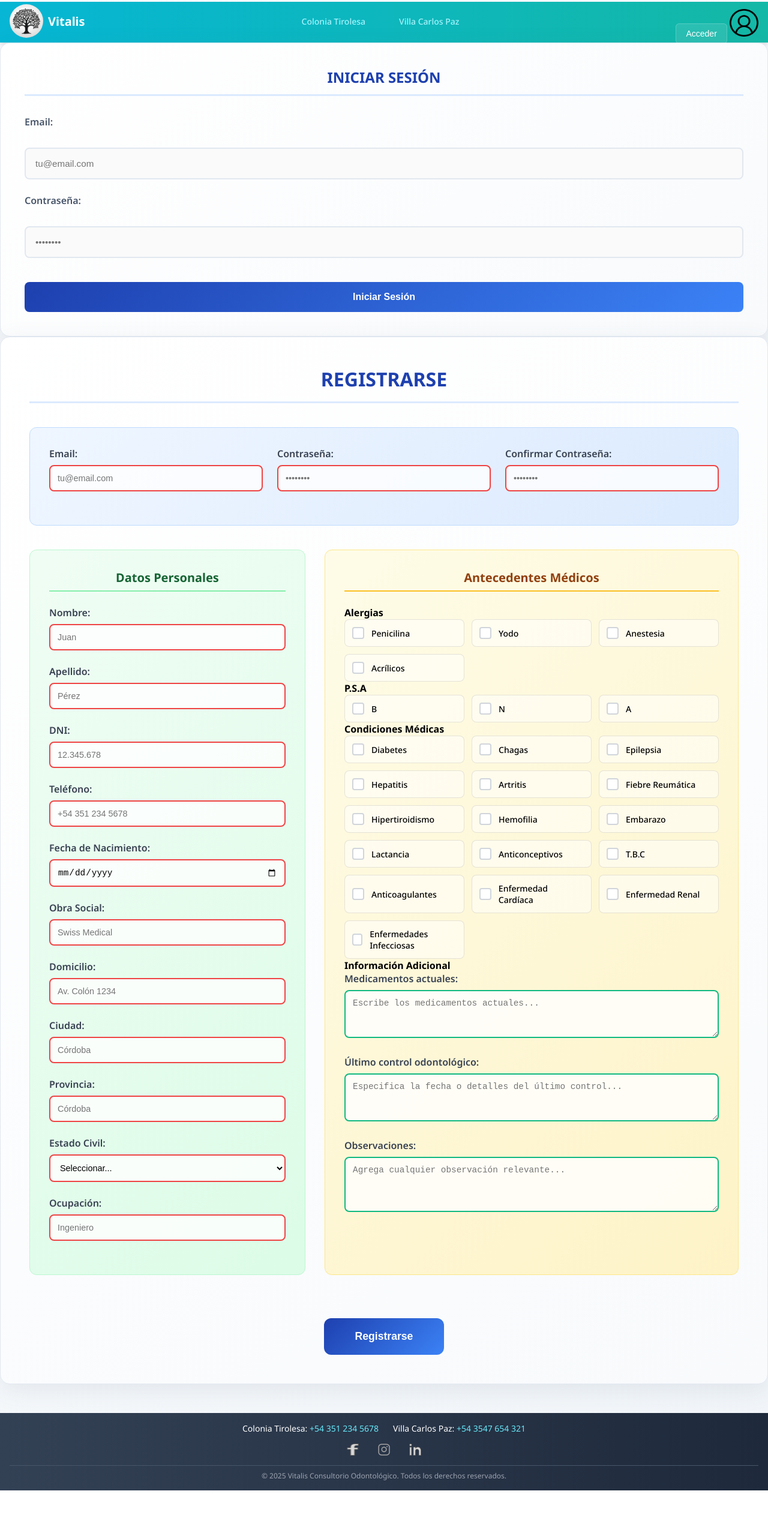
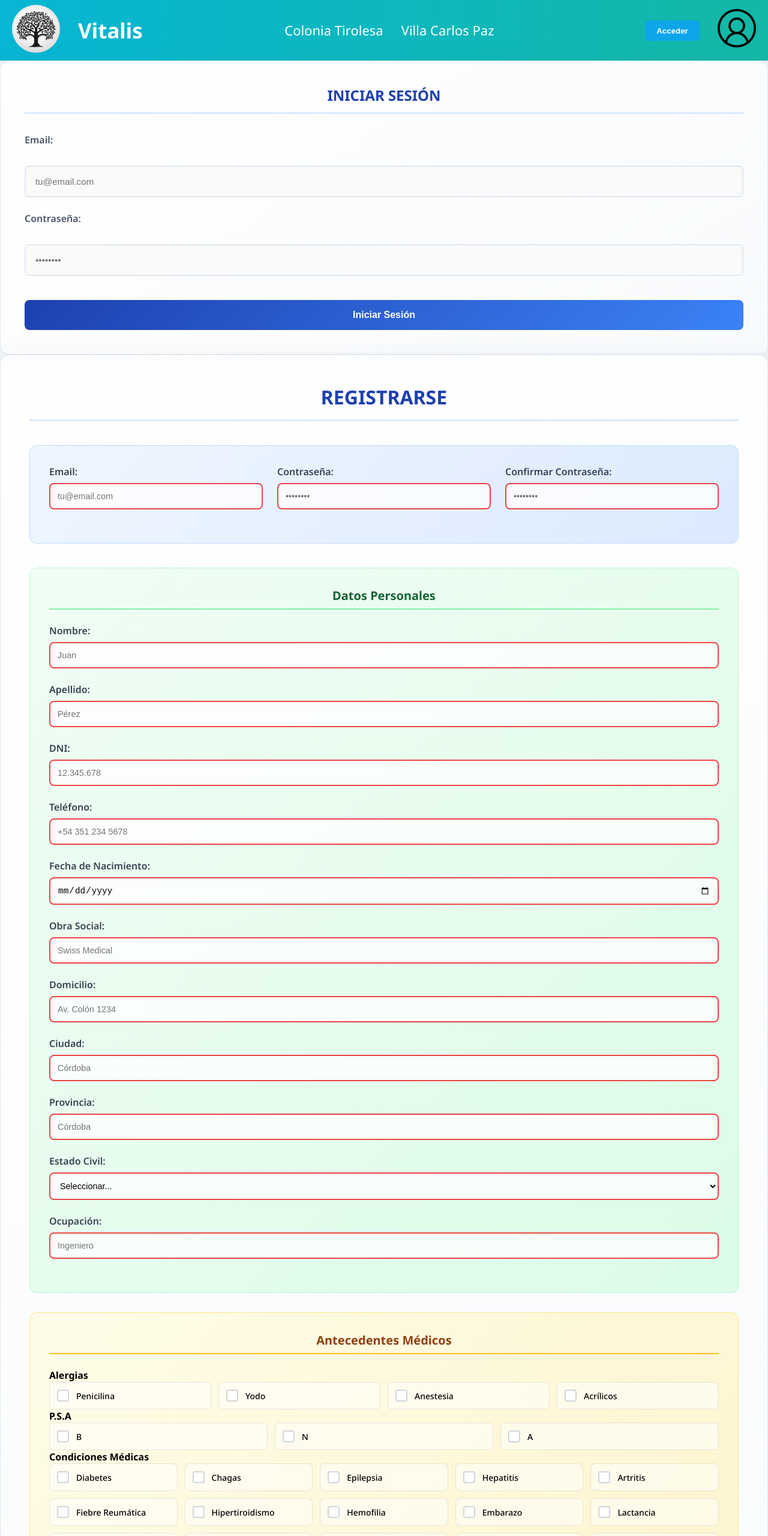
Before and after one commit to ignaciorodriguezbeis/trabajo-final-codehouse, a plain HTML site: page pages/acceso.html in a window 1280 px wide. Shown: the top 2560 px of the page at 60% size. Before the commit the page ends 2484 px from the top, so only its background shows below. Drawn offline with Linux system fonts and the light colour scheme.

Commit message:
modified:   index.html 	modified:   pages/CT.html 	modified:   pages/VCP.html 	modified:   pages/acceso.html 	modified:   pages/perfil.html 	new file:   recursos/WhatsApp Image 2025-06-03 at 4.53.08 PM.jpeg 	new file:   recursos/WhatsApp Image 2025-06-09 at 8.21.16 PM.jpeg 	new file:   recursos/datos 	modified:   styles/styles.css

```diff
--- a/pages/acceso.html
+++ b/pages/acceso.html
@@ -10,30 +10,33 @@
 
 <body>
 
-    <header class="header">
+    <header>
         <div class="header-container">
             <div class="logo-container">
-                <a href="../index.html" class="logo-link">
-                    <img src="/assets/arbol-icono.jpg" alt="Vitalis" class="logo">
-
+                <a href="../index.html">
+                    <img src="/assets/arbol-icono.jpg" alt="Vitalis">
                 </a>
-                <span class="brand-name">Vitalis</span>
+                <a href="../index.html"><span>Vitalis</span></a>
 
             </div>
-            <nav class="nav">
-                <a href="./CT.html" class="nav-link">Colonia Tirolesa</a>
-                <a href="./VCP.html" class="nav-link">Villa Carlos Paz</a>
+            <nav>
+
+                <a href="./CT.html">Colonia Tirolesa</a>
+
+                <a href="./VCP.html">Villa Carlos Paz</a>
+
             </nav>
-            <div class="access-section">
+            <div>
                 <nav>
-                    <a href="#"><button class="access-button">Acceder</button></a>
-                    <a href="./perfil.html"><img src="/assets/usuario (1).png" class="user-icon"></img></a>
+                    <a href="#"><button>Acceder</button></a>
+
+                    <a href="./perfil.html"><img src="/assets/usuario (1).png"></img></a>
                 </nav>
             </div>
         </div>
     </header>
 
-      <main>
+    <main>
         <div class="login-form">
             <h2>INICIAR SESIÓN</h2>
             <form action="#" method="post">
@@ -54,17 +57,20 @@
                 <div class="registration-login">
                     <div class="form-group">
                         <label for="email_registro">Email:</label>
-                        <input type="email" id="email_registro" name="email_registro" required placeholder="tu@email.com">
+                        <input type="email" id="email_registro" name="email_registro" required
+                            placeholder="tu@email.com">
                     </div>
 
                     <div class="form-group">
                         <label for="password_registro">Contraseña:</label>
-                        <input type="password" id="password_registro" name="password_registro" required placeholder="••••••••">
+                        <input type="password" id="password_registro" name="password_registro" required
+                            placeholder="••••••••">
                     </div>
 
                     <div class="form-group">
                         <label for="confirm_password">Confirmar Contraseña:</label>
-                        <input type="password" id="confirm_password" name="confirm_password" required placeholder="••••••••">
+                        <input type="password" id="confirm_password" name="confirm_password" required
+                            placeholder="••••••••">
                     </div>
                 </div>
 
@@ -214,12 +220,14 @@
                                     Artritis
                                 </label>
                                 <label class="checkbox-label">
-                                    <input type="checkbox" id="fiebre_reumatica" name="enfermedades[]" value="fiebre_reumatica">
+                                    <input type="checkbox" id="fiebre_reumatica" name="enfermedades[]"
+                                        value="fiebre_reumatica">
                                     <span class="checkmark"></span>
                                     Fiebre Reumática
                                 </label>
                                 <label class="checkbox-label">
-                                    <input type="checkbox" id="hipertiroidismo" name="enfermedades[]" value="hipertiroidismo">
+                                    <input type="checkbox" id="hipertiroidismo" name="enfermedades[]"
+                                        value="hipertiroidismo">
                                     <span class="checkmark"></span>
                                     Hipertiroidismo
                                 </label>
@@ -249,22 +257,26 @@
                                     T.B.C
                                 </label>
                                 <label class="checkbox-label">
-                                    <input type="checkbox" id="anticoagulantes" name="enfermedades[]" value="anticoagulantes">
+                                    <input type="checkbox" id="anticoagulantes" name="enfermedades[]"
+                                        value="anticoagulantes">
                                     <span class="checkmark"></span>
                                     Anticoagulantes
                                 </label>
                                 <label class="checkbox-label">
-                                    <input type="checkbox" id="enfermedad_cardiaca" name="enfermedades[]" value="enfermedad_cardiaca">
+                                    <input type="checkbox" id="enfermedad_cardiaca" name="enfermedades[]"
+                                        value="enfermedad_cardiaca">
                                     <span class="checkmark"></span>
                                     Enfermedad Cardíaca
                                 </label>
                                 <label class="checkbox-label">
-                                    <input type="checkbox" id="enfermedad_renal" name="enfermedades[]" value="enfermedad_renal">
+                                    <input type="checkbox" id="enfermedad_renal" name="enfermedades[]"
+                                        value="enfermedad_renal">
                                     <span class="checkmark"></span>
                                     Enfermedad Renal
                                 </label>
                                 <label class="checkbox-label">
-                                    <input type="checkbox" id="enfermedad_infecciosas" name="enfermedades[]" value="enfermedad_infecciosas">
+                                    <input type="checkbox" id="enfermedad_infecciosas" name="enfermedades[]"
+                                        value="enfermedad_infecciosas">
                                     <span class="checkmark"></span>
                                     Enfermedades Infecciosas
                                 </label>
@@ -276,17 +288,20 @@
 
                             <div class="form-group">
                                 <label for="medicamentos">Medicamentos actuales:</label>
-                                <textarea id="medicamentos" name="medicamentos" rows="3" placeholder="Escribe los medicamentos actuales..."></textarea>
+                                <textarea id="medicamentos" name="medicamentos" rows="3"
+                                    placeholder="Escribe los medicamentos actuales..."></textarea>
                             </div>
 
                             <div class="form-group">
                                 <label for="control">Último control odontológico:</label>
-                                <textarea id="control" name="control" rows="3" placeholder="Especifica la fecha o detalles del último control..."></textarea>
+                                <textarea id="control" name="control" rows="3"
+                                    placeholder="Especifica la fecha o detalles del último control..."></textarea>
                             </div>
 
                             <div class="form-group">
                                 <label for="observaciones">Observaciones:</label>
-                                <textarea id="observaciones" name="observaciones" rows="4" placeholder="Agrega cualquier observación relevante..."></textarea>
+                                <textarea id="observaciones" name="observaciones" rows="4"
+                                    placeholder="Agrega cualquier observación relevante..."></textarea>
                             </div>
                         </div>
                     </div>
@@ -298,7 +313,7 @@
     </main>
 
 
-    <footer class="footer">
+    <footer class=" footer">
         <div class="footer-container">
             <div class="footer-content">
                 <!-- Contactos -->
@@ -315,13 +330,13 @@
 
                 <!-- Redes sociales -->
                 <div class="footer-social">
-                    <a href="https://www.facebook.com/" target="_blank" class="social-icon">
+                    <a href="https://www.facebook.com/" target="_blank">
                         <img src="/assets/1485972229-facebooksocialnetworkbrandlogo_78984.png"></img>
                     </a>
-                    <a href="https://www.instagram.com/" target="_blank" class="social-icon">
+                    <a href="https://www.instagram.com/" target="_blank">
                         <img src="/assets/INSTAGRAM_icon-icons.com_65535 (1).png"></img>
                     </a>
-                    <a href="https://ar.linkedin.com/" target="_blank" class="social-icon">
+                    <a href="https://ar.linkedin.com/" target="_blank">
                         <img src="/assets/1485972244-linkedinsocialnetworkbrandlogo_78999.png"></img>
                     </a>
                 </div>
--- a/styles/styles.css
+++ b/styles/styles.css
@@ -1,4 +1,5 @@
 /* Importar fuente */
+
 @import url('https://fonts.googleapis.com/css2?family=Noto+Sans:ital,wght@0,100..900;1,100..900&family=Raleway:ital,wght@0,100..900;1,100..900&family=Roboto:ital,wght@0,100..900;1,100..900&display=swap');
 /* font-family: 'Noto Sans'; */
 
@@ -18,95 +19,51 @@
 
 /* Header */
 
-.header {
+header {
     background: linear-gradient(to right, #06b6d4, #14b8a6);
     box-shadow: 0 4px 6px -1px rgba(0, 0, 0, 0.1);
     border-bottom: 1px solid rgba(255, 255, 255, 0.1);
 }
 
 .header-container {
-
-    margin: 3px auto;
-    padding: 0 1rem;
+    max-width: 100%;
+    margin: 0 auto;
+    padding: 5px 5px;
     display: flex;
     justify-content: space-between;
     align-items: center;
-    height: 4rem;
 }
 
 .logo-container {
     display: flex;
     align-items: center;
+
+}
+.logo-container img {
+    height: 80px;
+    width: 80px;
+    border-radius: 50%;
+    margin-right: 30px;
+    margin-left: 15px;
+}
+.logo-container span{
+    font-size: 35px;
+    font-weight: 700;
+    color: white;
+    text-decoration: none;
 }
 
-.logo {
-    height: 3.5rem;
-    width: 3.5rem;
-    margin-right: 0.5rem;
-    display: flex;
-    border-radius: 50%;
-}
-
-.brand-name {
-    font-size: 1.25rem;
-    font-weight: bold;
-    color: white;
-}
-
-.nav {
-    display: none;
-    gap: 2rem;
-}
-
-@media (min-width: 768px) {
-    .nav {
-        display: flex;
-    }
-}
-
-.nav-link {
-    color: #a5f3fc;
-    text-decoration: none;
-    padding: 0.5rem 0.75rem;
-    border-radius: 0.375rem;
-    font-size: 0.875rem;
-    font-weight: 500;
-    transition: color 0.3s;
-}
-
-.nav-link:hover {
-    color: white;
-}
-
-.access-section {
+.header-container nav {
     display: flex;
     align-items: center;
-    gap: 0.75rem;
+
 }
-
-/* me harte de treatar de centrar el boton. asi que se queda asi hasta la proxima */
-.access-button {
-    background: rgba(255, 255, 255, 0.1);
+.header-container nav a {
     color: white;
-    border: 1px solid rgba(255, 255, 255, 0.2);
-    padding: 0.5rem 1rem;
-    border-radius: 0.375rem;
-    font-size: 0.875rem;
-    font-weight: 500;
-    cursor: pointer;
-    transition: background-color 0.3s;
+    text-decoration: none;
+    padding: 10px 15px;
+    font-size: 22px;
 }
-
-.access-button:hover {
-    background: rgba(255, 255, 255, 0.2);
-}
-
-.user-icon {
-    height: 4rem;
-    width: 3rem;
-    padding: 18px 0 0 0;
-}
-
 
 /* Footer */
 
@@ -135,42 +92,28 @@
     justify-content: center;
     align-items: center;
     gap: 1.5rem;
-    font-size: 0.875rem;
+    font-size: 20px;
 }
 
 .footer-contacts a {
     color: #67e8f9;
     text-decoration: none;
-    transition: color 0.3s;
 }
 
 .footer-contacts a:hover {
-    color: #a5f3fc;
+    color: #0564f1;
 }
 
 .footer-social {
     display: flex;
     justify-content: center;
     align-items: center;
-    gap: 1rem;
+    gap: 70px;
 }
 
-.social-icon {
-    color: #93c5fd;
-    padding: 0.5rem;
-    transition: color 0.3s;
-    text-decoration: none;
-    display: flex;
-    align-items: center;
-}
-
-.social-icon:hover {
-    color: #bfdbfe;
-}
-
-.social-icon img {
-    height: 1.25rem;
-    width: 1.25rem;
+.footer-social img {
+    height: 25px;
+    width: 25px;
 }
 
 .footer-copyright {
@@ -287,7 +230,7 @@
     border-radius: 0.375rem;
     font-weight: 500;
     cursor: pointer;
-    transition: background 0.3s;
+    transition: background-color 0.3s;
     margin-top: 1.5rem;
 }
 
@@ -301,11 +244,6 @@
     gap: 1.5rem;
 }
 
-@media (min-width: 768px) {
-    .medical-grid {
-        grid-template-columns: repeat(3, 1fr);
-    }
-}
 
 .medical-section h3 {
     font-size: 1.125rem;
@@ -429,35 +367,6 @@
     background: linear-gradient(to right, #4ade80, #10b981);
 }
 
-@media (max-width: 768px) {
-    .footer-contacts {
-        flex-direction: column;
-        gap: 0.5rem;
-    }
-
-    .medical-grid {
-        grid-template-columns: 1fr;
-    }
-
-    .grid {
-        grid-template-columns: 1fr;
-    }
-
-    .auth-section {
-        gap: 0.5rem;
-    }
-
-    .access-button {
-        padding: 0.375rem 0.75rem;
-        font-size: 0.75rem;
-    }
-}
-
-@media (min-width: 1024px) {
-    .grid {
-        grid-template-columns: 1fr 2fr;
-    }
-}
 
 /* ACCESO */
 
@@ -568,11 +477,6 @@
     gap: 2rem;
 }
 
-@media (min-width: 1024px) {
-    .form-sections-container {
-        grid-template-columns: 1fr 1.5fr;
-    }
-}
 
 .personal-data {
     background: linear-gradient(135deg, #f0fdf4 0%, #dcfce7 100%);
@@ -734,34 +638,6 @@
     box-shadow: 0 12px 35px rgba(30, 64, 175, 0.4);
 }
 
-@media (max-width: 768px) {
-    main {
-        grid-template-columns: 1fr;
-        padding: 1rem;
-    }
-
-    .login-form,
-    .register-container {
-        padding: 2rem 1.5rem;
-    }
-
-    .footer-contacts {
-        flex-direction: column;
-        gap: 1rem;
-    }
-
-    .checkbox-grid {
-        grid-template-columns: 1fr;
-    }
-
-    .form-sections-container {
-        grid-template-columns: 1fr;
-    }
-
-    .registration-login {
-        grid-template-columns: 1fr;
-    }
-}
 
 .form-group input:invalid,
 .form-group select:invalid,
@@ -966,25 +842,6 @@
     background-color: #0284c7;
 }
 
-@media (max-width: 768px) {
-    .ct-about-content {
-        flex-direction: column;
-    }
-
-    .ct-image {
-        max-width: 100%;
-        width: 100%;
-    }
-
-    .ct-info-section {
-        flex-direction: column;
-    }
-
-    .ct-map-container iframe {
-        height: 300px;
-    }
-}
-
 /* villa carlos paz */
 
 .vcp-main-header-container {
@@ -1159,18 +1016,6 @@
     border-radius: 10px;
 }
 
-@media (max-width: 768px) {
-    .vcp-servicios-section {
-        flex-direction: column;
-    }
-
-    .vcp-servicios-section img,
-    .vcp-servicios-lista {
-        width: 100%;
-        flex: 1 1 100%;
-    }
-}
-
 /* HOME */
 
 .home-header-container {
```
Also changed, not shown: index.html (+17 -14 lines), pages/CT.html (+18 -15 lines), pages/VCP.html (+18 -15 lines), pages/perfil.html (+18 -15 lines), recursos/WhatsApp Image 2025-06-03 at 4.53.08 PM.jpeg (added), recursos/WhatsApp Image 2025-06-09 at 8.21.16 PM.jpeg (added), 1 other file.
